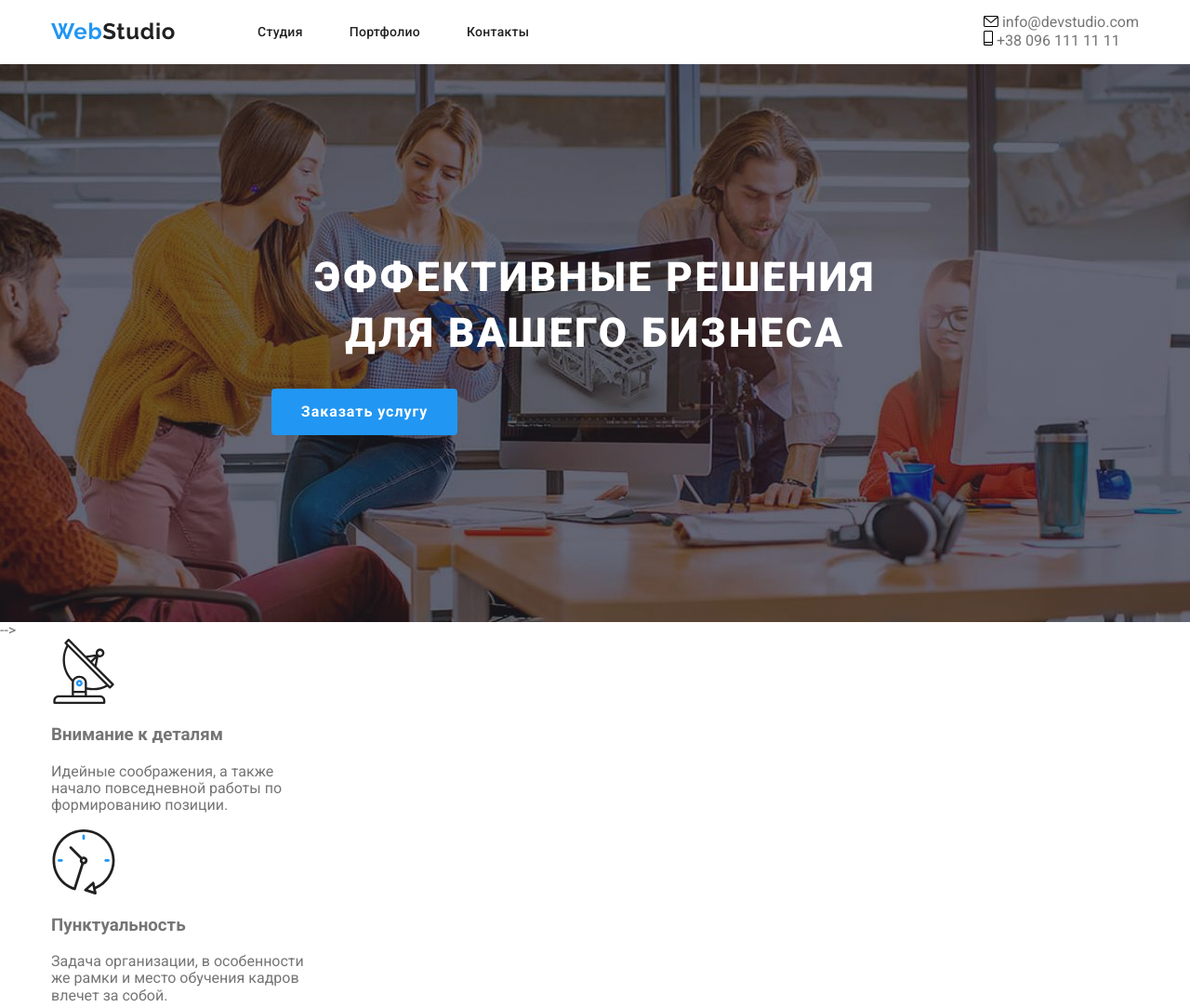
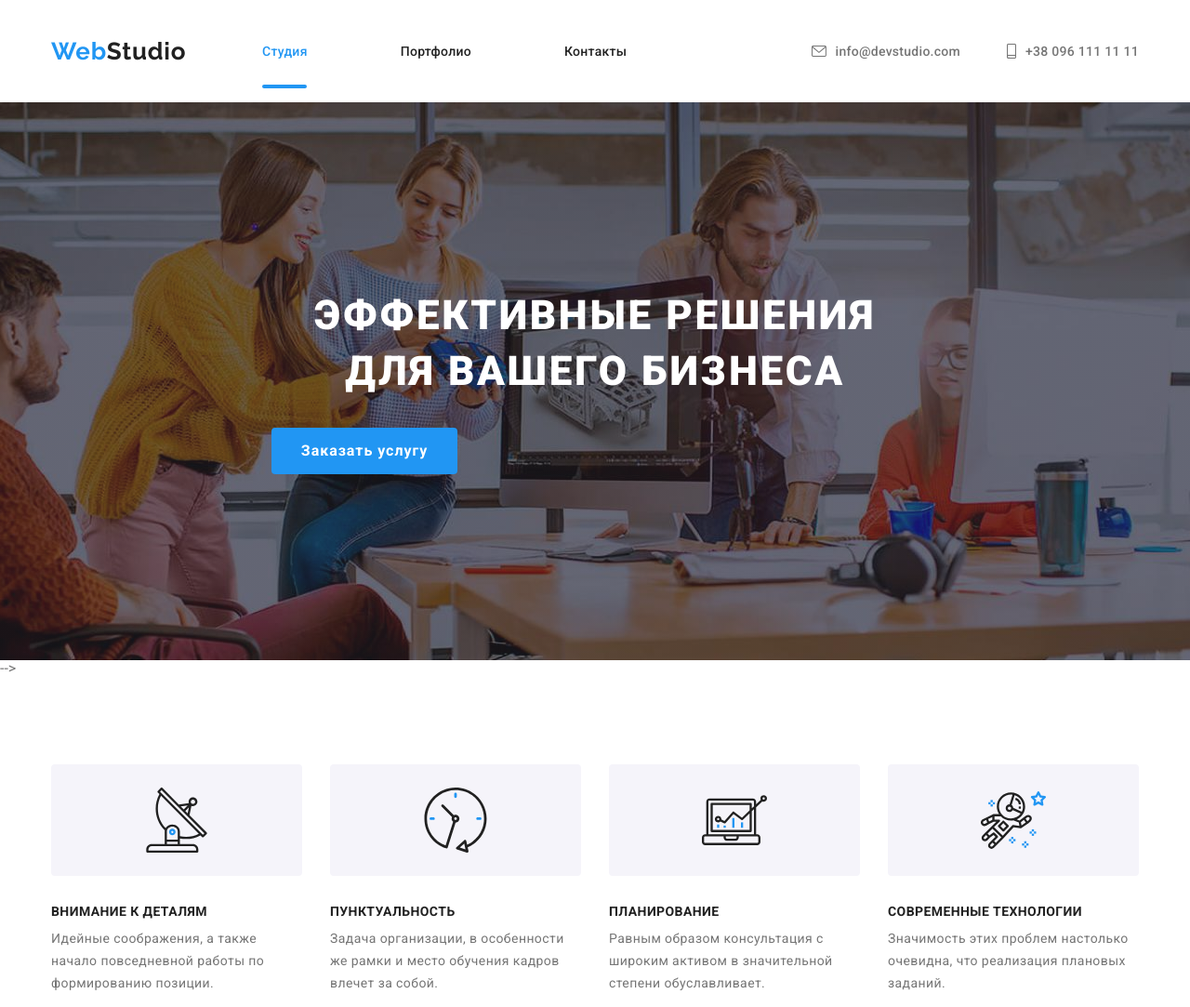
Before and after one commit to RomanIlienko/goit-markup-hw-08, a plain HTML site: page index.html in a window 1280 px wide. Shown: the top 1083 px of the page at 93% size. Drawn offline with nearby package versions, Linux system fonts and the light colour scheme; files that its build step writes are made by us from their sources.

Commit message:
раскомитил

```diff
--- a/sass/layout/_advantage.scss
+++ b/sass/layout/_advantage.scss
@@ -1,53 +1,53 @@
-// .thumb {
-//   display: flex;
-//   align-items: center;
-//   justify-content: center;
-//   background-color: var(--button-bcg-clr);
+.thumb {
+  display: flex;
+  align-items: center;
+  justify-content: center;
+  background-color: var(--button-bcg-clr);
 
-//   margin-bottom: 30px;
-//   height: 120px;
-//   width: 270px;
-//   border-radius: 4px;
-// }
+  margin-bottom: 30px;
+  height: 120px;
+  width: 270px;
+  border-radius: 4px;
+}
 
-// .advantage {
-//   &-list {
-//     display: flex;
-//     justify-content: space-between;
-//   }
+.advantage {
+  &-list {
+    display: flex;
+    justify-content: space-between;
+  }
 
-//   &-section {
-//     background-color: var(--second-txt-bcg-color);
-//     padding-top: 94px;
-//     padding-bottom: 94px;
-//   }
+  &-section {
+    background-color: var(--second-txt-bcg-color);
+    padding-top: 94px;
+    padding-bottom: 94px;
+  }
 
-//   &-titles {
-//     margin-top: 0;
-//     margin-bottom: 10px;
-//     padding: 0;
+  &-titles {
+    margin-top: 0;
+    margin-bottom: 10px;
+    padding: 0;
 
-//     color: var(--title-text-color);
-//     font-size: 14px;
-//     font-weight: 700;
-//     line-height: 1.143;
-//     letter-spacing: 0.03em;
-//     text-align: left;
-//     text-transform: uppercase;
+    color: var(--title-text-color);
+    font-size: 14px;
+    font-weight: 700;
+    line-height: 1.143;
+    letter-spacing: 0.03em;
+    text-align: left;
+    text-transform: uppercase;
 
-//     &-text {
-//       margin: 0;
-//       padding: 0;
+    &-text {
+      margin: 0;
+      padding: 0;
 
-//       font-size: 14px;
-//       font-weight: 400;
-//       line-height: 1.714;
-//       letter-spacing: 0.03em;
-//       text-align: left;
-//     }
-//   }
+      font-size: 14px;
+      font-weight: 400;
+      line-height: 1.714;
+      letter-spacing: 0.03em;
+      text-align: left;
+    }
+  }
 
-//   &-titles-list {
-//     width: 270px;
-//   }
-// }
+  &-titles-list {
+    width: 270px;
+  }
+}
--- a/sass/layout/_header.scss
+++ b/sass/layout/_header.scss
@@ -205,172 +205,172 @@
   }
 }
 
-// .header {
-//   &-page {
-//     background-color: var(--second-txt-bcg-color);
-//   }
+.header {
+  &-page {
+    background-color: var(--second-txt-bcg-color);
+  }
 
-//   &-logo {
-//     padding-top: 24px;
-//     padding-bottom: 25px;
-//     margin-right: 93px;
+  &-logo {
+    padding-top: 24px;
+    padding-bottom: 25px;
+    margin-right: 93px;
 
-//     color: var(--title-text-color);
-//     font-family: "Raleway", sans-serif;
-//     font-size: 26px;
-//   }
+    color: var(--title-text-color);
+    font-family: "Raleway", sans-serif;
+    font-size: 26px;
+  }
 
-//   &-web-color {
-//     color: var(--accent-color);
-//   }
+  &-web-color {
+    color: var(--accent-color);
+  }
 
-//   &-nav {
-//     display: flex;
-//   }
+  &-nav {
+    display: flex;
+  }
 
-//   &-link {
-//     display: flex;
-//     align-items: center;
-//     padding-top: 32px;
-//     padding-bottom: 32px;
-//     color: var(--main-text-color);
+  &-link {
+    display: flex;
+    align-items: center;
+    padding-top: 32px;
+    padding-bottom: 32px;
+    color: var(--main-text-color);
 
-//     &:hover,
-//     &:focus {
-//       color: var(--accent-color);
-//     }
-//   }
+    &:hover,
+    &:focus {
+      color: var(--accent-color);
+    }
+  }
 
-//   &-icon {
-//     margin-right: 10px;
-//     fill: currentColor;
-//   }
-// }
+  &-icon {
+    margin-right: 10px;
+    fill: currentColor;
+  }
+}
 
-// /* CURRENT LINE */
+/* CURRENT LINE */
 
-// .hover-line {
-//   &::after {
-//     position: absolute;
-//     content: "";
+.hover-line {
+  &::after {
+    position: absolute;
+    content: "";
 
-//     transform: translateY(27px);
-//     display: block;
-//     height: 4px;
-//     width: 48px;
-//     border-radius: 2px;
-//     left: 0;
-//     bottom: 0;
+    transform: translateY(27px);
+    display: block;
+    height: 4px;
+    width: 48px;
+    border-radius: 2px;
+    left: 0;
+    bottom: 0;
 
-//     background-color: var(--accent-color);
+    background-color: var(--accent-color);
 
-//     animation-name: underline;
-//     animation-duration: var(--time);
-//     animation-timing-function: var(--animation-style);
-//     animation-fill-mode: forwards;
-//     transform-origin: bottom left;
-//   }
+    animation-name: underline;
+    animation-duration: var(--time);
+    animation-timing-function: var(--animation-style);
+    animation-fill-mode: forwards;
+    transform-origin: bottom left;
+  }
 
-//   &-portfolio:after {
-//     position: absolute;
-//     content: "";
+  &-portfolio:after {
+    position: absolute;
+    content: "";
 
-//     transform: translateY(27px);
-//     display: block;
-//     height: 4px;
-//     width: 78px;
-//     border-radius: 2px;
-//     left: 0;
-//     bottom: 0;
+    transform: translateY(27px);
+    display: block;
+    height: 4px;
+    width: 78px;
+    border-radius: 2px;
+    left: 0;
+    bottom: 0;
 
-//     background-color: var(--accent-color);
+    background-color: var(--accent-color);
 
-//     animation-name: underline;
-//     animation-duration: var(--time);
-//     animation-timing-function: linear;
-//     animation-fill-mode: forwards;
-//     transform-origin: bottom left;
-//   }
-// }
+    animation-name: underline;
+    animation-duration: var(--time);
+    animation-timing-function: linear;
+    animation-fill-mode: forwards;
+    transform-origin: bottom left;
+  }
+}
 
-// @keyframes underline {
-//   0% {
-//     transform: scaleX(0);
-//   }
+@keyframes underline {
+  0% {
+    transform: scaleX(0);
+  }
 
-//   100% {
-//     transform: scaleX(1);
-//   }
-// }
+  100% {
+    transform: scaleX(1);
+  }
+}
 
-// /* CURRENT LINE */
+/* CURRENT LINE */
 
-// /* main nav */
+/* main nav */
 
-// .main-nav {
-//   display: flex;
-//   align-items: center;
-//   justify-content: space-between;
-// }
+.main-nav {
+  display: flex;
+  align-items: center;
+  justify-content: space-between;
+}
 
-// /* Site-nav*/
+/* Site-nav*/
 
-// .site-nav {
-//   display: flex;
-//   align-items: center;
+.site-nav {
+  display: flex;
+  align-items: center;
 
-//   & .link {
-//     position: relative;
-//     padding-top: 32px;
-//     padding-bottom: 32px;
-//     color: var(--title-text-color);
-//     font-size: 14px;
-//     font-weight: 500;
-//     line-height: 1.142px;
-//     letter-spacing: 0.02em;
+  & .link {
+    position: relative;
+    padding-top: 32px;
+    padding-bottom: 32px;
+    color: var(--title-text-color);
+    font-size: 14px;
+    font-weight: 500;
+    line-height: 1.142px;
+    letter-spacing: 0.02em;
 
-//     &-title {
-//       margin-right: 50px;
-//     }
+    &-title {
+      margin-right: 50px;
+    }
 
-//     &-title .link {
-//       transition: color var(--time) var(--animation-style);
-//     }
-//   }
+    &-title .link {
+      transition: color var(--time) var(--animation-style);
+    }
+  }
 
-//   &-contacts {
-//     display: flex;
-//     margin-left: auto;
-//   }
+  &-contacts {
+    display: flex;
+    margin-left: auto;
+  }
 
-//   & .link-title:last-child {
-//     margin-right: 0;
-//   }
+  & .link-title:last-child {
+    margin-right: 0;
+  }
 
-//   & .link:hover,
-//   & .link:focus {
-//     color: var(--accent-color);
-//   }
+  & .link:hover,
+  & .link:focus {
+    color: var(--accent-color);
+  }
 
-//   & .link.current {
-//     color: var(--accent-color);
-//   }
+  & .link.current {
+    color: var(--accent-color);
+  }
 
-//   &-contacts a {
-//     color: var(--main-text-color);
-//     font-size: 14px;
-//     font-weight: 500;
-//     line-height: 1.142;
-//     letter-spacing: 0.02em;
-//     transition: color var(--time) var(--animation-style);
-//   }
+  &-contacts a {
+    color: var(--main-text-color);
+    font-size: 14px;
+    font-weight: 500;
+    line-height: 1.142;
+    letter-spacing: 0.02em;
+    transition: color var(--time) var(--animation-style);
+  }
 
-//   &-contacts .link + .link {
-//     margin-left: 50px;
-//   }
+  &-contacts .link + .link {
+    margin-left: 50px;
+  }
 
-//   & a:focus,
-//   & a:hover {
-//     color: var(--accent-color);
-//   }
-// }
+  & a:focus,
+  & a:hover {
+    color: var(--accent-color);
+  }
+}
```
